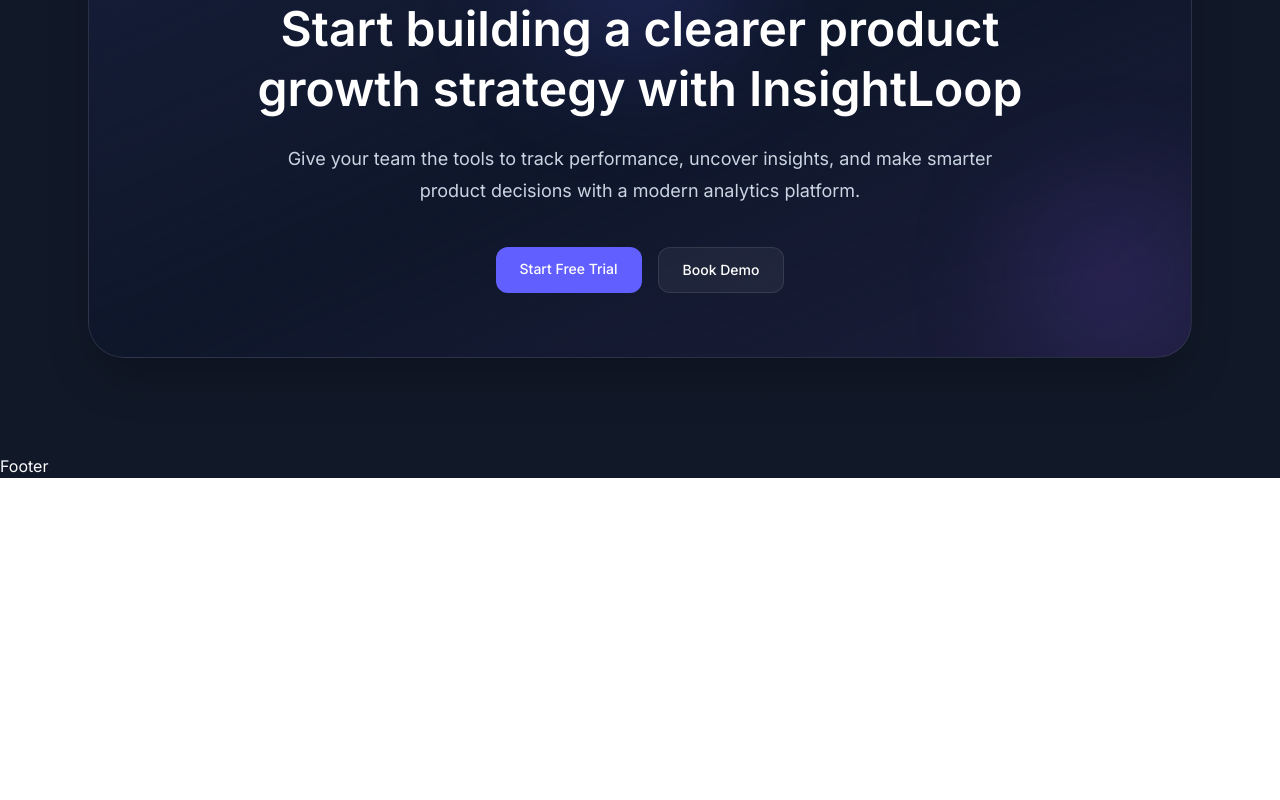
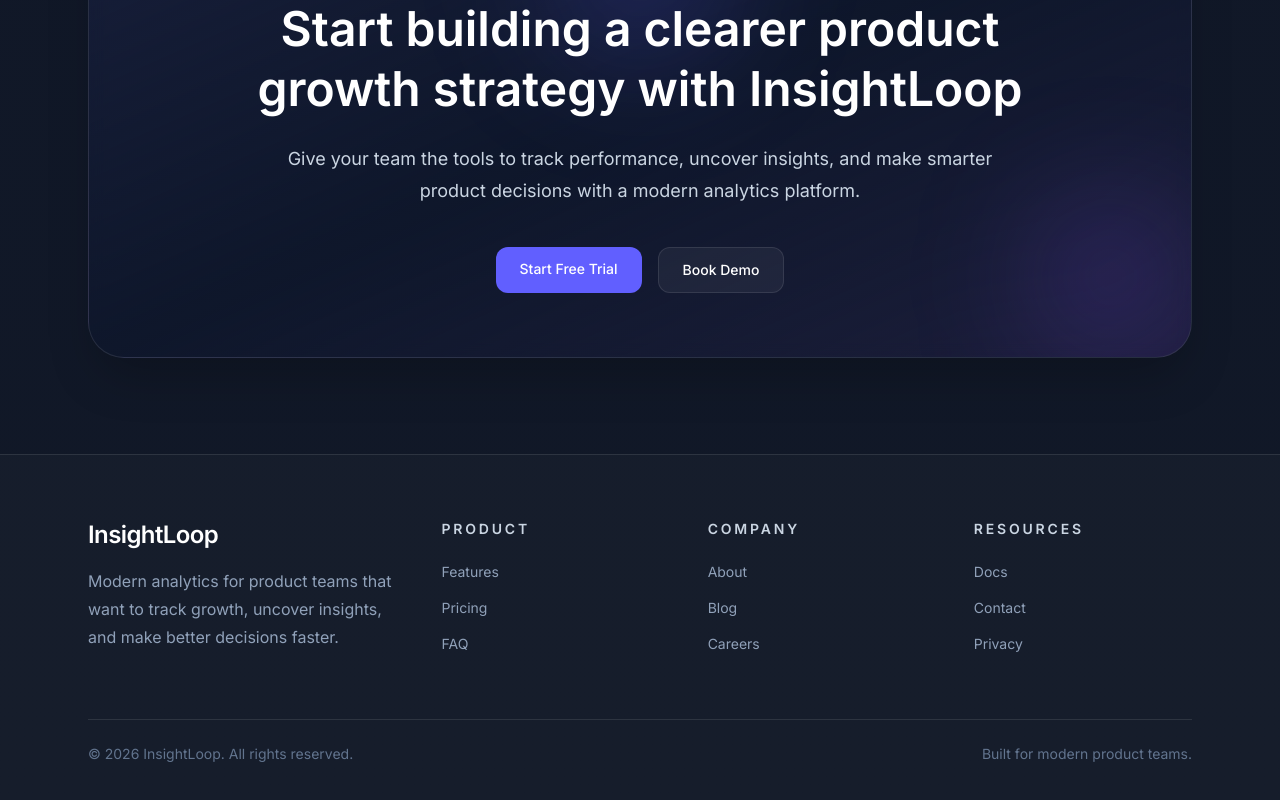
Before and after one commit to szymonbasiul/insightloop-saas-landing, a Next.js app: page / in a window 1280 px wide. Shown: the part 6258-7058 px from the top of the page. Before the commit the page ends 6736 px from the top, so only its background shows below. Built offline with nearby package versions, Linux system fonts and the light colour scheme.

Commit message:
add footer section with navigation links

```diff
--- a/src/components/Footer.tsx
+++ b/src/components/Footer.tsx
@@ -1,3 +1,69 @@
+import Link from "next/link";
+
+const footerLinks = {
+  Product: [
+    { label: "Features", href: "#features" },
+    { label: "Pricing", href: "#pricing" },
+    { label: "FAQ", href: "#faq" },
+  ],
+  Company: [
+    { label: "About", href: "#" },
+    { label: "Blog", href: "#" },
+    { label: "Careers", href: "#" },
+  ],
+  Resources: [
+    { label: "Docs", href: "#" },
+    { label: "Contact", href: "#" },
+    { label: "Privacy", href: "#" },
+  ],
+};
+
 export default function Footer() {
-  return <div>Footer</div>;
+  return (
+    <footer className="border-t border-white/10 bg-white/[0.02] py-16">
+      <div className="mx-auto max-w-6xl px-6">
+        <div className="grid gap-12 lg:grid-cols-[1.4fr_1fr_1fr_1fr]">
+          <div>
+            <Link
+              href="/"
+              className="text-2xl font-semibold tracking-tight text-white"
+            >
+              InsightLoop
+            </Link>
+
+            <p className="mt-4 max-w-sm text-base leading-7 text-slate-400">
+              Modern analytics for product teams that want to track growth,
+              uncover insights, and make better decisions faster.
+            </p>
+          </div>
+
+          {Object.entries(footerLinks).map(([group, links]) => (
+            <div key={group}>
+              <h3 className="text-sm font-semibold uppercase tracking-[0.2em] text-slate-300">
+                {group}
+              </h3>
+
+              <ul className="mt-5 space-y-3">
+                {links.map((link) => (
+                  <li key={link.label}>
+                    <Link
+                      href={link.href}
+                      className="text-sm text-slate-400 transition hover:text-white"
+                    >
+                      {link.label}
+                    </Link>
+                  </li>
+                ))}
+              </ul>
+            </div>
+          ))}
+        </div>
+
+        <div className="mt-16 flex flex-col gap-4 border-t border-white/10 pt-6 text-sm text-slate-500 md:flex-row md:items-center md:justify-between">
+          <p>© 2026 InsightLoop. All rights reserved.</p>
+          <p>Built for modern product teams.</p>
+        </div>
+      </div>
+    </footer>
+  );
 }
```
